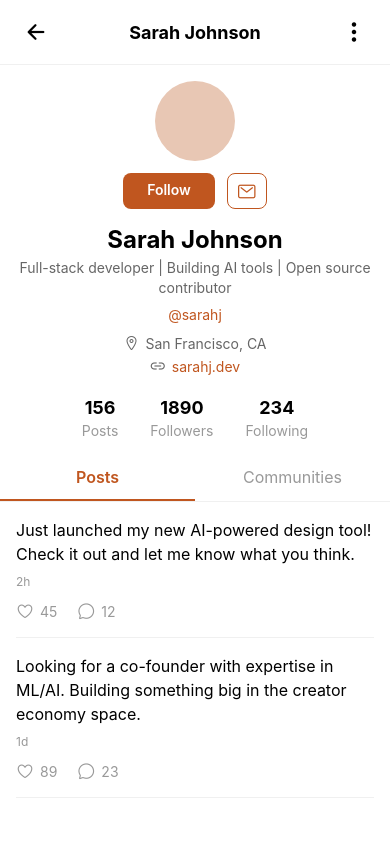
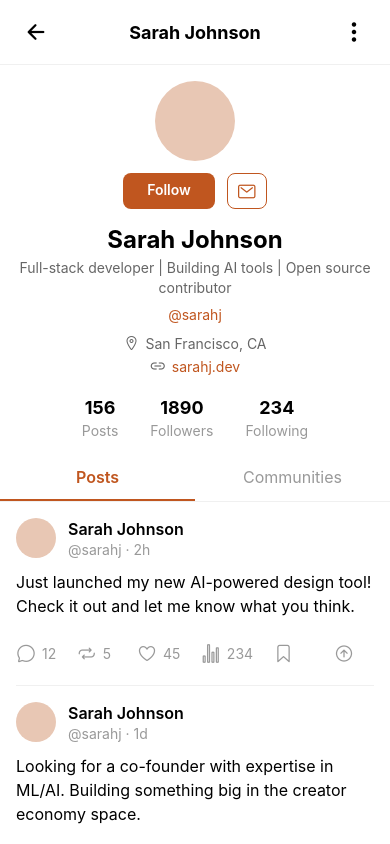
Before and after one commit to sotsnetwork/gobia, a React Native app: screen /UserProfile in a window 390 px wide. Built offline with nearby package versions, Linux system fonts and the light colour scheme.

Commit message:
Update UserProfileScreen.tsx

```diff
--- a/src/screens/UserProfileScreen.tsx
+++ b/src/screens/UserProfileScreen.tsx
@@ -5,6 +5,7 @@ import { useNavigation, useRoute, RouteProp } from '@react-navigation/native';
 import { NativeStackNavigationProp } from '@react-navigation/native-stack';
 import { Ionicons } from '@expo/vector-icons';
 import Header from '../components/Header';
+import PostActions from '../components/PostActions';
 import { Colors } from '../constants/colors';
 import { RootStackParamList } from '../types/navigation';
 
@@ -65,17 +66,29 @@ export default function UserProfileScreen() {
   const posts = [
     {
       id: '1',
+      name: user.name,
+      handle: user.username,
       text: 'Just launched my new AI-powered design tool! Check it out and let me know what you think.',
+      timestamp: '2h',
       time: '2h',
       likes: 45,
       comments: 12,
+      reposts: 5,
+      views: 234,
+      saved: false,
     },
     {
       id: '2',
+      name: user.name,
+      handle: user.username,
       text: 'Looking for a co-founder with expertise in ML/AI. Building something big in the creator economy space.',
+      timestamp: '1d',
       time: '1d',
       likes: 89,
       comments: 23,
+      reposts: 12,
+      views: 567,
+      saved: false,
     },
   ];
 
@@ -172,24 +185,32 @@ export default function UserProfileScreen() {
 
         <View style={styles.posts}>
           {posts.map((post) => (
-            <TouchableOpacity
-              key={post.id}
-              style={styles.post}
-              onPress={() => navigation.navigate('PostDetail', { postId: post.id })}
-            >
-              <Text style={styles.postText}>{post.text}</Text>
-              <Text style={styles.postTime}>{post.time}</Text>
-              <View style={styles.postActions}>
-                <View style={styles.postAction}>
-                  <Ionicons name="heart-outline" size={18} color={Colors.textLight} />
-                  <Text style={styles.postActionText}>{post.likes}</Text>
+            <View key={post.id} style={styles.post}>
+              <TouchableOpacity
+                activeOpacity={0.9}
+                onPress={() => navigation.navigate('PostDetail', { post })}
+              >
+                <View style={styles.postHeader}>
+                  <View style={styles.postAvatar} />
+                  <View style={styles.postUserInfo}>
+                    <Text style={styles.postUsername}>{post.name}</Text>
+                    <Text style={styles.postHandle}>{post.handle} · {post.time}</Text>
+                  </View>
                 </View>
-                <View style={styles.postAction}>
-                  <Ionicons name="chatbubble-outline" size={18} color={Colors.textLight} />
-                  <Text style={styles.postActionText}>{post.comments}</Text>
-                </View>
-              </View>
-            </TouchableOpacity>
+                <Text style={styles.postText}>{post.text}</Text>
+              </TouchableOpacity>
+              <PostActions
+                post={post}
+                onComment={() => navigation.navigate('PostDetail', { post })}
+                onRepost={() => {
+                  // Handle repost
+                }}
+                onQuote={() => navigation.navigate('QuotePost', { post })}
+                onBookmark={async () => {
+                  // Bookmark updated
+                }}
+              />
+            </View>
           ))}
         </View>
       </ScrollView>
@@ -330,29 +351,36 @@ const styles = StyleSheet.create({
     borderBottomWidth: 1,
     borderBottomColor: Colors.borderLight,
   },
+  postHeader: {
+    flexDirection: 'row',
+    alignItems: 'center',
+    marginBottom: 12,
+  },
+  postAvatar: {
+    width: 40,
+    height: 40,
+    borderRadius: 20,
+    backgroundColor: Colors.primaryLight,
+    marginRight: 12,
+  },
+  postUserInfo: {
+    flex: 1,
+  },
+  postUsername: {
+    fontSize: 16,
+    fontWeight: '600',
+    color: Colors.text,
+    marginBottom: 2,
+  },
+  postHandle: {
+    fontSize: 14,
+    color: Colors.textLight,
+  },
   postText: {
     fontSize: 16,
     color: Colors.text,
     lineHeight: 24,
-    marginBottom: 8,
-  },
-  postTime: {
-    fontSize: 12,
-    color: Colors.textLight,
     marginBottom: 12,
-  },
-  postActions: {
-    flexDirection: 'row',
-    gap: 20,
-  },
-  postAction: {
-    flexDirection: 'row',
-    alignItems: 'center',
-    gap: 6,
-  },
-  postActionText: {
-    fontSize: 14,
-    color: Colors.textLight,
   },
   blockedContainer: {
     flex: 1,
```
